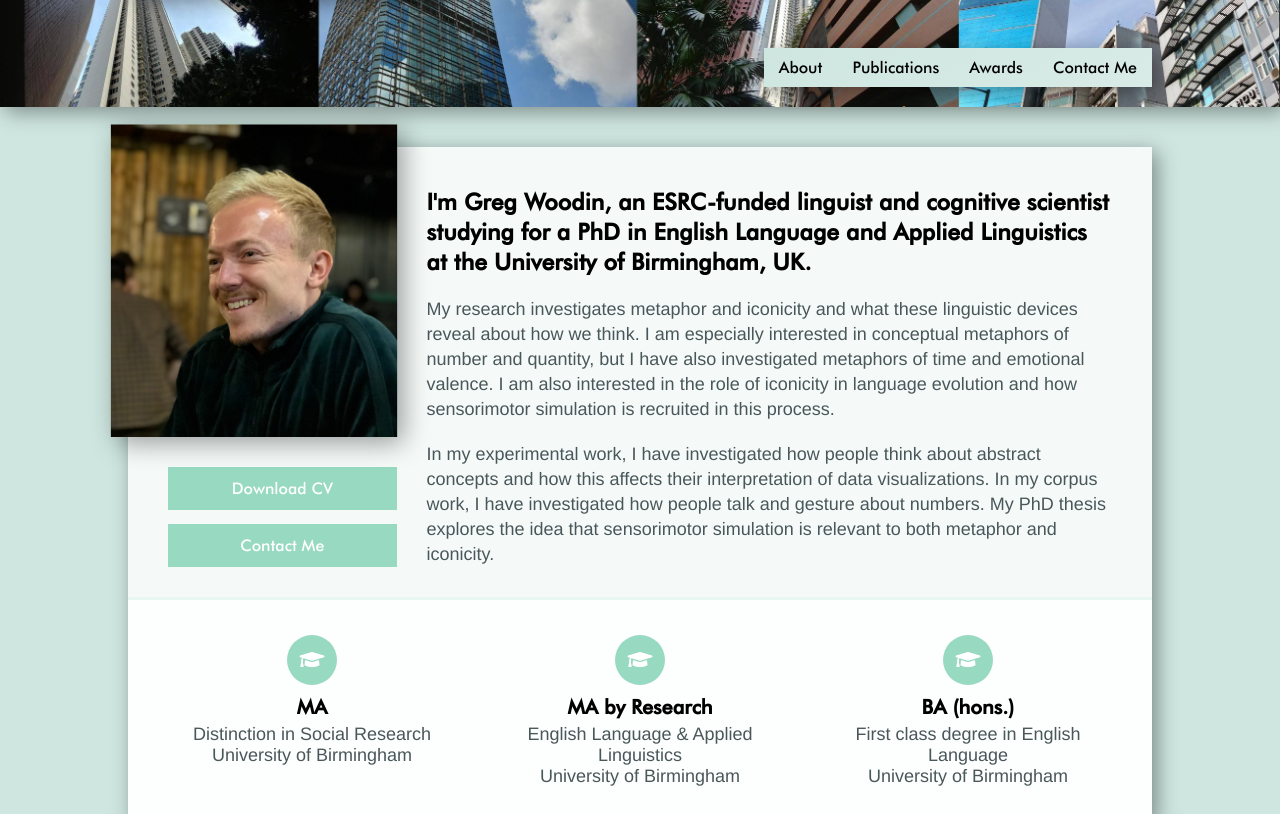
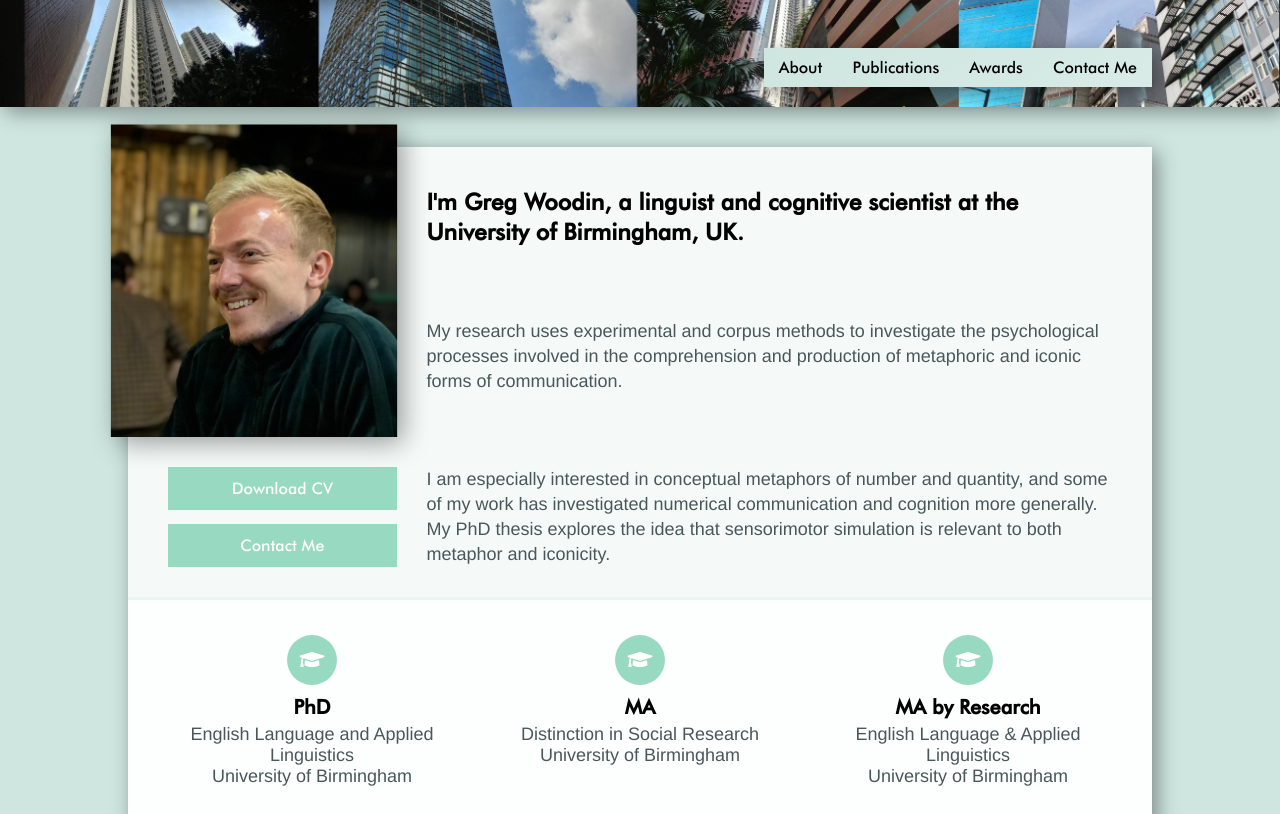
Before and after one commit to GregWoodin/gregwoodin.github.io, a plain HTML site: page index.html in a window 1280 px wide. Shown: the part 83-897 px from the top of the page. Drawn offline with Linux system fonts and the light colour scheme.

Commit message:
Update index.html

```diff
--- a/index.html
+++ b/index.html
@@ -61,14 +61,25 @@
                         <a href="mailto:gawoodin@gmail.com" class="button button--primary">Contact Me</a>
                     </div>
                     <div class="about__text">
-                        <h2 class="about__lead">I'm Greg Woodin, an ESRC-funded linguist and cognitive scientist studying for a PhD in English Language and Applied Linguistics at the University of Birmingham, UK.</h3>
-                        <p class="about__paragraph">My research investigates metaphor and iconicity and what these linguistic devices reveal about how we think. I am especially interested in conceptual metaphors of number and quantity, but I have also investigated metaphors of time and emotional valence. I am also interested in the role of iconicity in language evolution and how sensorimotor simulation is recruited in this process.</p>
-                        <p class="about__paragraph">In my experimental work, I have investigated how people think about abstract concepts and how this affects their interpretation of data visualizations. In my corpus work, I have investigated how people talk and gesture about numbers. My PhD thesis explores the idea that sensorimotor simulation is relevant to both metaphor and iconicity. </p>
+                        <h2 class="about__lead">I'm Greg Woodin, a linguist and cognitive scientist at the University of Birmingham, UK.</h3>
+                        <p class="about__paragraph">My research uses experimental and corpus methods to investigate the psychological processes involved in the comprehension and production of metaphoric and iconic forms of communication.</p>
+                        <p class="about__paragraph">I am especially interested in conceptual metaphors of number and quantity, and some of my work has investigated numerical communication and cognition more generally. My PhD thesis explores the idea that sensorimotor simulation is relevant to both metaphor and iconicity.</p>
                     </div>
 
                     <div class="education">
                         <!-- ADDING NEW EDUCATION -->
                         <!-- PASTE BELOW THIS LINE -->
+
+                        <div class="education__entry">
+                            <div class="icon education__icon">
+                                <i class="icon__content fas fa-graduation-cap"></i>
+                            </div>
+                            <div class="education__text">
+                                <h3 class="education__title">PhD</h4>
+                                <p class="education__p">English Language and Applied Linguistics</p>
+                                <p class="education__p">University of Birmingham</p>
+                            </div>
+                        </div>
 
                         <div class="education__entry">
                             <div class="icon education__icon">
```
